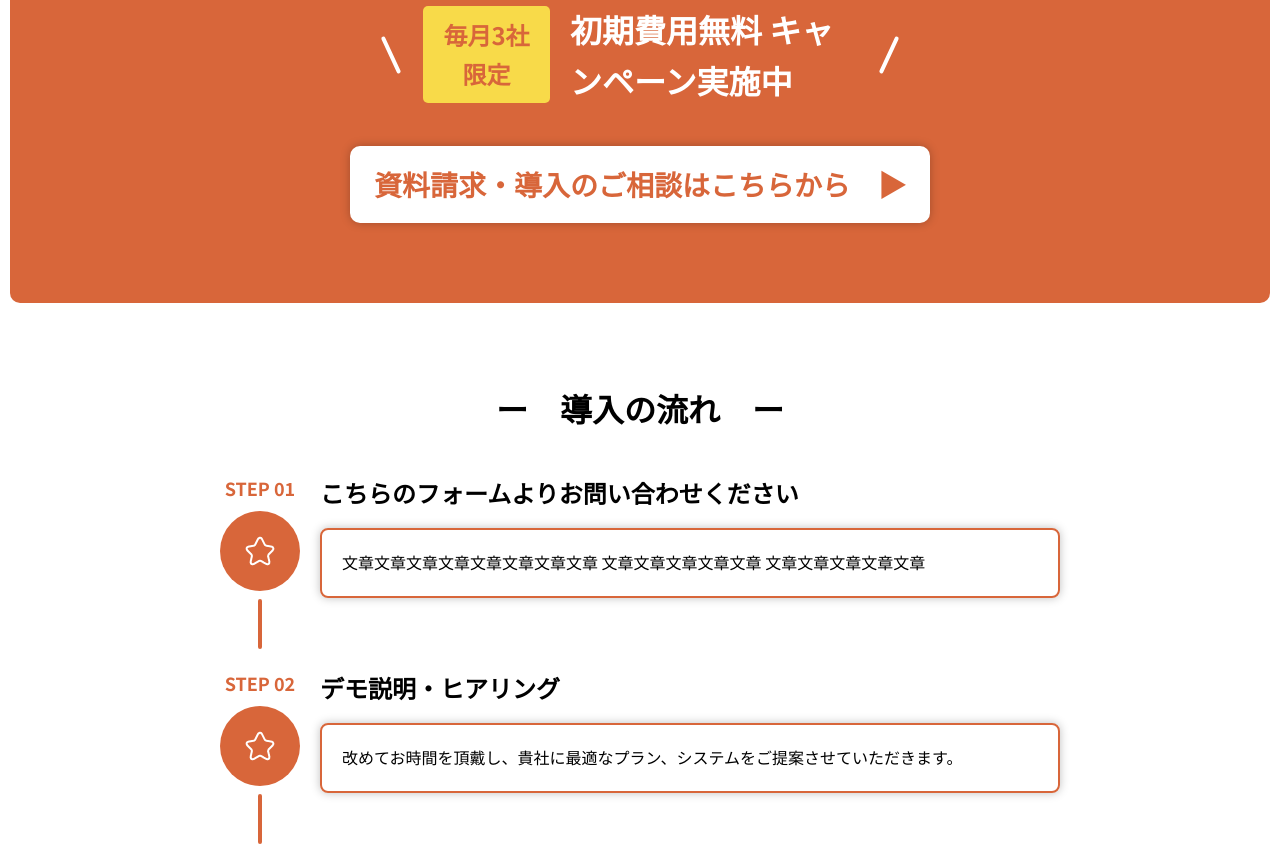
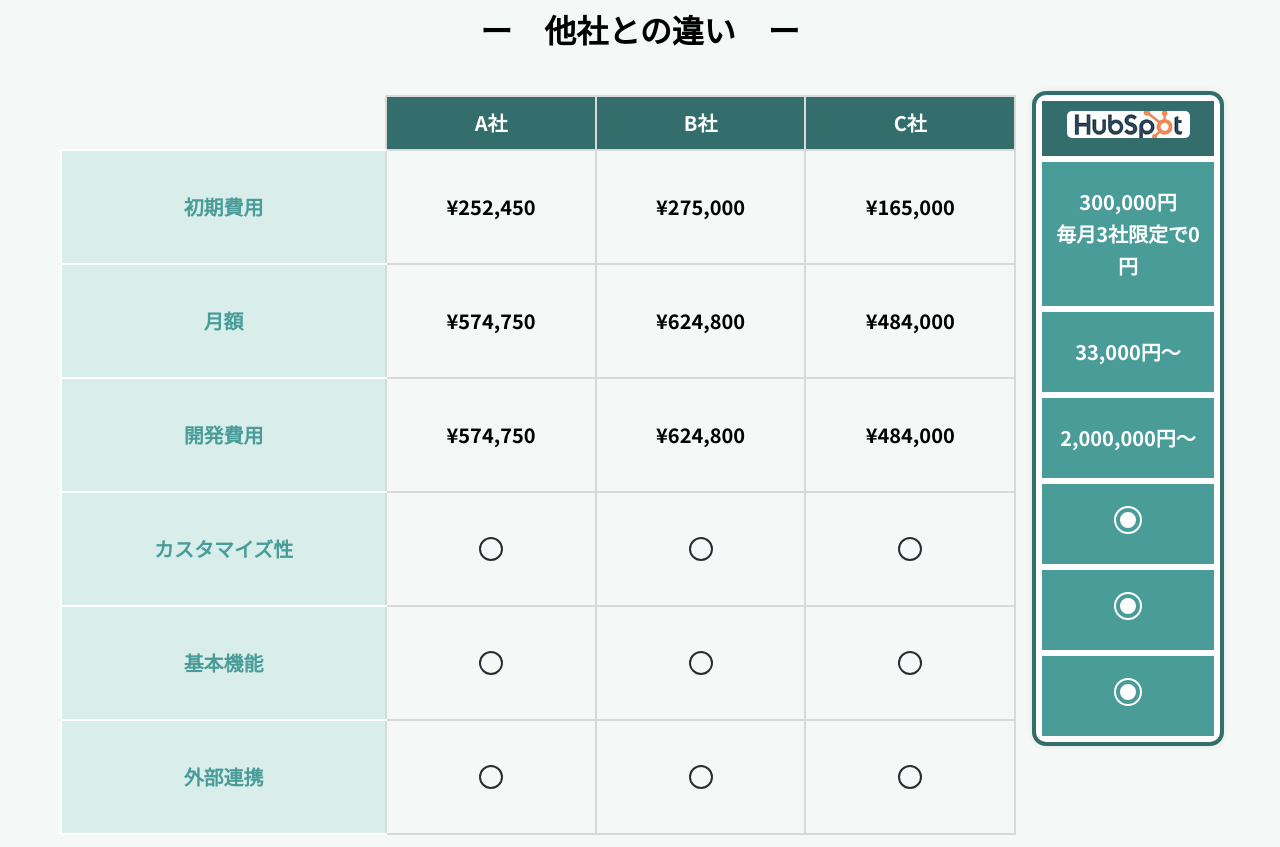
Before and after one commit to Komiljon01/uravo-test, a plain HTML site: page index.html in a window 1280 px wide. Shown: the part 6701-7548 px from the top of the page. Drawn offline with Linux system fonts and the light colour scheme.

Commit message:
feat: added comparison section

```diff
--- a/index.html
+++ b/index.html
@@ -18,7 +18,7 @@
           <ul class="navbar__menu"></ul>
         </div>
 
-        <a href="#form" class="navbar__btn">資料請求する</a>
+        <a href="#contact-form" class="navbar__btn">資料請求する</a>
       </div>
     </nav>
 
@@ -341,7 +341,7 @@
           <span class="promotion__arrow-right"></span>
         </div>
 
-        <a href="#form" class="promotion__btn">
+        <a href="#contact-form" class="promotion__btn">
           資料請求・導入のご相談はこちらから　▶
         </a>
       </div>
@@ -473,7 +473,7 @@
           <span class="promotion__arrow-right"></span>
         </div>
 
-        <a href="#form" class="promotion__btn">
+        <a href="#contact-form" class="promotion__btn">
           資料請求・導入のご相談はこちらから　▶
         </a>
       </div>
@@ -570,6 +570,113 @@
       </div>
     </section>
 
+    <!-- Comparison -->
+    <section id="comparison">
+      <div class="container">
+        <h2 class="comparison__title">ー　他社との違い　ー</h2>
+
+        <div class="comparison-container">
+          <!-- Main Comparison Table -->
+          <div class="comparison-table">
+            <table>
+              <thead>
+                <tr>
+                  <th></th>
+                  <th>A社</th>
+                  <th>B社</th>
+                  <th>C社</th>
+                </tr>
+              </thead>
+              <tbody>
+                <tr>
+                  <td>初期費用</td>
+                  <td>¥252,450</td>
+                  <td>¥275,000</td>
+                  <td>¥165,000</td>
+                </tr>
+                <tr>
+                  <td>月額</td>
+                  <td>¥574,750</td>
+                  <td>¥624,800</td>
+                  <td>¥484,000</td>
+                </tr>
+                <tr>
+                  <td>開発費用</td>
+                  <td>¥574,750</td>
+                  <td>¥624,800</td>
+                  <td>¥484,000</td>
+                </tr>
+                <tr>
+                  <td>カスタマイズ性</td>
+                  <td><span class="circle"></span></td>
+                  <td><span class="circle"></span></td>
+                  <td><span class="circle"></span></td>
+                </tr>
+                <tr>
+                  <td>基本機能</td>
+                  <td><span class="circle"></span></td>
+                  <td><span class="circle"></span></td>
+                  <td><span class="circle"></span></td>
+                </tr>
+                <tr>
+                  <td>外部連携</td>
+                  <td><span class="circle"></span></td>
+                  <td><span class="circle"></span></td>
+                  <td><span class="circle"></span></td>
+                </tr>
+              </tbody>
+            </table>
+          </div>
+
+          <!-- HubSpot Card -->
+          <div class="hubspot__card">
+            <table>
+              <thead>
+                <tr>
+                  <th>
+                    <img
+                      src="./src/assets/images/hubspot.png"
+                      alt="hubspot icon "
+                    />
+                  </th>
+                </tr>
+              </thead>
+
+              <tbody>
+                <tr>
+                  <td>
+                    <p>300,000円</p>
+                    <p>毎月3社限定で0円</p>
+                  </td>
+                </tr>
+                <tr>
+                  <td>33,000円〜</td>
+                </tr>
+                <tr>
+                  <td>2,000,000円〜</td>
+                </tr>
+                <tr>
+                  <td>
+                    <span class="hubspot__circle"></span>
+                  </td>
+                </tr>
+                <tr>
+                  <td>
+                    <span class="hubspot__circle"></span>
+                  </td>
+                </tr>
+                <tr>
+                  <td>
+                    <span class="hubspot__circle"></span>
+                  </td>
+                </tr>
+              </tbody>
+            </table>
+          </div>
+        </div>
+      </div>
+    </section>
+
     <!-- Promotion banner -->
     <section id="promotion">
       <div class="promotion__wrapper">
@@ -584,7 +691,7 @@
           <span class="promotion__arrow-right"></span>
         </div>
 
-        <a href="#form" class="promotion__btn">
+        <a href="#contact-form" class="promotion__btn">
           資料請求・導入のご相談はこちらから　▶
         </a>
       </div>
--- /dev/null
+++ b/src/css/components/comparison.css
@@ -0,0 +1,128 @@
+#comparison {
+  padding: 80px 10px;
+  background-color: #f4f9f8;
+}
+
+.comparison__title {
+  text-align: center;
+  font-size: 32px;
+  margin-bottom: 40px;
+}
+
+.comparison-container {
+  display: flex;
+  justify-content: space-between;
+  gap: 20px;
+}
+
+.comparison-table {
+  max-width: 956px;
+  width: 100%;
+}
+
+.comparison-table table {
+  width: 100%;
+  border-collapse: collapse;
+  border-spacing: 0;
+}
+
+.comparison-table tr,
+.comparison-table th,
+.comparison-table td {
+  border: 2px solid #d9d9d9;
+  text-align: center;
+  font-weight: 700;
+  font-size: 20px;
+  line-height: 160%;
+  letter-spacing: 0;
+}
+
+.comparison-table th {
+  padding: 10px 0;
+  background-color: #336e6d;
+  color: var(--white);
+}
+
+.comparison-table td {
+  padding: 40px 0;
+}
+
+.comparison-table th:nth-child(1) {
+  border-top: 2px solid transparent;
+  border-left: 2px solid transparent;
+  background-color: transparent;
+  border-bottom-color: var(--white);
+}
+
+.comparison-table td:nth-child(1) {
+  color: var(--green);
+  background-color: #d9eeeb;
+  border-left-color: var(--white);
+  border-top-color: var(--white);
+  border-bottom-color: var(--white);
+}
+
+.comparison-table .circle {
+  display: block;
+  width: 24px;
+  height: 24px;
+  border-radius: 50%;
+  border: 2px solid #292d32;
+  margin: 0 auto;
+}
+
+.hubspot__card {
+  border-radius: 10px;
+  box-shadow: 0 0 10px 0 rgba(0, 0, 0, 0.25);
+  border-radius: 10px;
+  outline: 4px solid #336e6d;
+  /* background-color: #336e6d; */
+  height: fit-content;
+}
+
+.hubspot__card table {
+  width: 100%;
+  border-collapse: collapse;
+  border-spacing: 0;
+  border-radius: 10px;
+}
+
+.hubspot__card tr,
+.hubspot__card th,
+.hubspot__card td {
+  border: 6px solid var(--white);
+  text-align: center;
+  font-weight: 700;
+  font-size: 20px;
+  line-height: 160%;
+  letter-spacing: 0;
+}
+
+.hubspot__card th {
+  padding: 10px;
+  background-color: #336e6d;
+  color: var(--white);
+  border-radius: 10px;
+}
+
+.hubspot__card th img {
+  max-width: 123px;
+  width: 100%;
+  border-radius: 5px;
+}
+
+.hubspot__card td {
+  padding: 24px 10px;
+  background-color: #4a9c99;
+  color: var(--white);
+}
+
+.hubspot__card .hubspot__circle {
+  display: inline-block;
+  width: 24px;
+  height: 24px;
+  background-color: white;
+  border: 4px solid var(--green);
+  border-radius: 50%;
+  outline: 2.4px solid white;
+}
--- a/src/css/style.css
+++ b/src/css/style.css
@@ -8,6 +8,7 @@
 @import url("./components/management-features.css");
 @import url("./components/integrations.css");
 @import url("./components/pricing.css");
+@import url("./components/comparison.css");
 @import url("./components/onboarding-process.css");
 @import url("./components/clients.css");
 @import url("./components/services.css");
```
